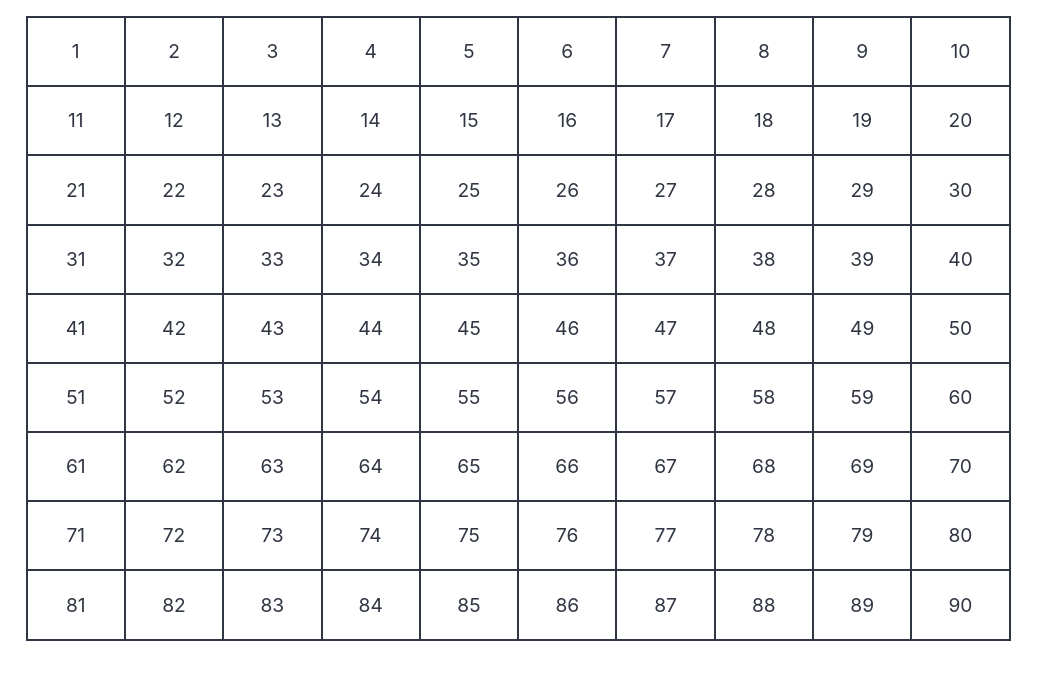
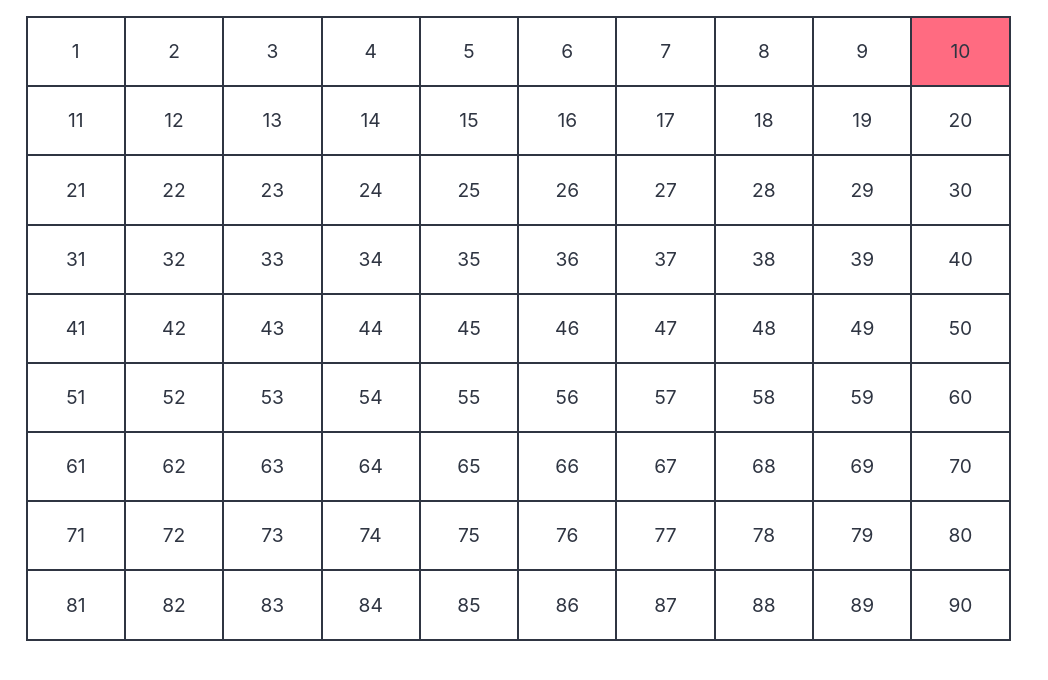
Before and after one commit to thomashockaday/bingo-machine, a React (Vite) app: page / in a window 1280 px wide. Shown: the top 680 px of the page, without its empty margins (0-1048 px from the left). Built offline with nearby package versions, Linux system fonts and the light colour scheme.

Commit message:
Allow numbers to be highlighted

```diff
--- a/src/App.tsx
+++ b/src/App.tsx
@@ -1,5 +1,9 @@
+import { useState } from "react";
+
 function App() {
-  const numbers = [];
+  const [calledNumbers] = useState<number[]>([10]);
+
+  const numbers: number[] = [];
 
   for (let i = 1; i <= 90; i += 1) {
     numbers.push(i);
@@ -9,7 +13,13 @@ function App() {
     <div className="bingo-machine">
       <div className="bingo-board">
         {numbers.map((i) => (
-          <div className="bingo-board-cell">{i}</div>
+          <div
+            className={`bingo-board-cell ${
+              calledNumbers.includes(i) ? "bingo-board-cell--called" : ""
+            }`}
+          >
+            {i}
+          </div>
         ))}
       </div>
     </div>
--- a/src/index.css
+++ b/src/index.css
@@ -1,6 +1,7 @@
 :root {
   --primary: #ffffff;
   --secondary: #2f3542;
+  --highlight: #ff6b81;
 
   font-family: Inter, system-ui, Avenir, Helvetica, Arial, sans-serif;
   line-height: 1.5;
@@ -32,6 +33,10 @@ body {
   border: 1px solid var(--primary);
 }
 
+.bingo-board-cell--called {
+  background-color: var(--highlight);
+}
+
 @media (prefers-color-scheme: light) {
   :root {
     color: var(--secondary);
```
